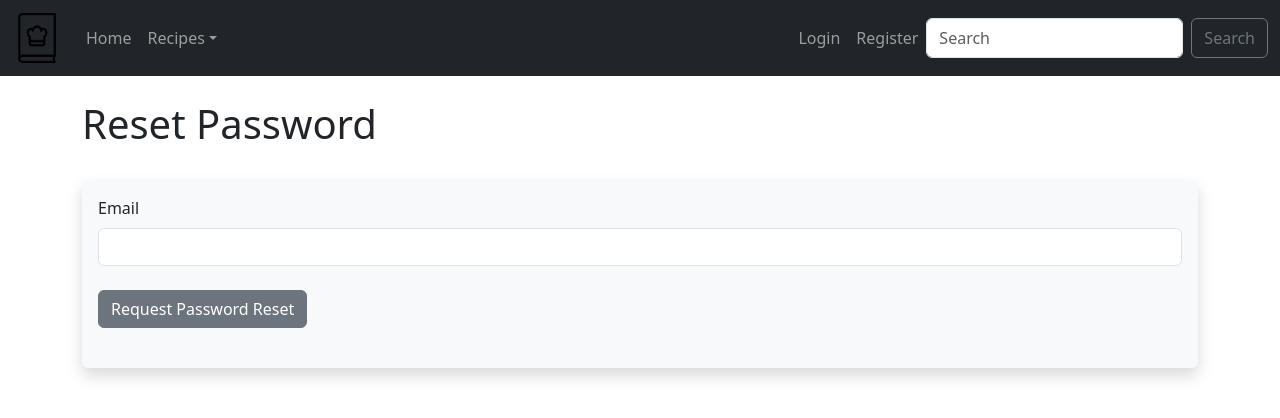
After one commit to NimrodShefi/Cookbook, a Flask app: page /reset_password in a window 1280 px wide. The commit adds this page. Shown: the top 418 px of the page. Run offline with Flask 2, Linux system fonts and the light colour scheme.

Commit message:
adding the option to reset password if forgotten. But for now token has no time limit which is a security risk

```diff
--- a/cookbook/forms.py
+++ b/cookbook/forms.py
@@ -3,6 +3,7 @@ from wtforms import StringField, SubmitField, PasswordField, FieldList, DecimalF
 from wtforms.validators import DataRequired, EqualTo, Email, Length, ValidationError
 from cookbook.models import Users
 from flask_login import current_user
+from cookbook import app
 
 measuring_units = ["grams (g)", "milligram (mg)", "kilogram (kg)", "milliliter (ml)", "liter (L)", "teaspoon (tsp)", "tablespoon (tbsp)", "cup", "pint", "gallon", "pound (lb)", "ounce (oz)"]
 
@@ -55,3 +56,17 @@ class RecipeForm(FlaskForm):
 class SearchForm(FlaskForm):
     searched =  StringField("Searched", validators=[DataRequired()])
     submit = SubmitField("Submit")
+
+class RequestResetForm(FlaskForm):
+    email = StringField("Email", validators=[DataRequired(), Email()])
+    submit = SubmitField("Request Password Reset")
+
+    def validate_email(self, email):
+        user = Users.query.filter_by(email=email.data).first()
+        if user is None:
+            raise ValidationError("Email doesn't exists in the system")
+
+class ResetPasswordForm(FlaskForm):
+    password = PasswordField('Password', validators=[DataRequired()])
+    confirm_password = PasswordField('Confirm Password', validators=[DataRequired(), EqualTo('password', message="Passwords Must Match!")])
+    submit = SubmitField("Reset Password")
--- a/cookbook/routes.py
+++ b/cookbook/routes.py
@@ -2,9 +2,10 @@ from flask import render_template, redirect, flash, url_for, request
 from sqlalchemy import or_
 from werkzeug.security import generate_password_hash, check_password_hash
 from flask_login import login_user, login_required, logout_user, current_user
-from cookbook.forms import LoginForm, UserRegistrationForm, RecipeForm, SearchForm, IngredientsForm, InstructionsForm, UserUpdateForm
+from cookbook.forms import LoginForm, UserRegistrationForm, RecipeForm, SearchForm, IngredientsForm, InstructionsForm, UserUpdateForm, RequestResetForm, ResetPasswordForm
 from cookbook.models import Users, Recipe, RecipeIngredients, RecipeInstructions
-from cookbook import app, db, login_manger
+from flask_mail import Message
+from cookbook import app, db, login_manger, mail
 
 @login_manger.user_loader
 def load_user(user_id):
@@ -101,6 +102,7 @@ def register():
             form.email.data = ''
             form.password_hash.data = ''
             flash("User Added Successfully", "success")
+            return redirect(url_for("login"))
         return render_template("register.html",name=name, form=form)
 
 @app.route('/logout', methods=['GET', 'POST'])
@@ -274,6 +276,52 @@ def settings():
         form.email.data = user.email
         return render_template("settings.html", form=form)
 
+def send_reset_email(user):
+    token = user.get_reset_token()
+                # Subject of Email
+    msg = Message("Password Reset Request", sender='noreply@demo.com', recipients=[user.email])
+    msg.body = f""" To reset your password, visit the following link:
+    {url_for('reset_token', token=token, _external=True)}
+
+    If you did not make this request, then simply ignore the email, and no changes will be made
+
+    """
+    mail.send(msg)
+
+@app.route('/reset_password', methods=["POST", "GET"])
+def reset_request():
+    form = RequestResetForm()
+    if (current_user.is_authenticated):
+        return redirect(url_for('home'))
+    if (request.method == "POST"):
+        user = Users.query.filter_by(email=form.email.data).first()
+        if user is None:
+            flash("Email doesn't exists in the system", "danger")
+            return redirect(url_for('reset_request'))
+        send_reset_email(user)
+        flash("An email has been sent to reset your password", "info")
+        return redirect(url_for("login"))
+    return render_template("reset_request.html", title="Reset Password", form=form)
+
+@app.route('/reset_password/<token>', methods=["POST", "GET"])
+def reset_token(token):
+    if (current_user.is_authenticated):
+        return redirect(url_for('home'))
+    user = Users.verify_reset_token(token)
+    if user is None:
+        flash("That is an invalid or expired token", "warning")
+        return redirect(url_for("reset_request"))
+    else:
+        form = ResetPasswordForm()
+        if form.validate_on_submit():
+            # Hash the password
+            hashed_pw = generate_password_hash(form.password.data, "sha256")
+            user.password_hash = hashed_pw
+            db.session.commit()
+            flash("Your password has been updated!", "success")
+            return redirect(url_for("login"))
+        return render_template("reset_token.html", title="Reset Password", form=form)
+
 # Create Custom Error Pages
 # Invalid URL
 @app.errorhandler(404)
--- a/cookbook/templates/login.html
+++ b/cookbook/templates/login.html
@@ -23,7 +23,7 @@
         </form>
         <br>
         <small class="text-muted">
-            <a class="ml-2" href="#">Forgot Password</a>
+            <a class="ml-2" href="{{url_for('reset_request')}}">Forgot Password</a>
         </small>
     </div>
     <div class="border-top pt-3">
--- /dev/null
+++ b/cookbook/templates/reset_request.html
@@ -0,0 +1,30 @@
+{% extends 'base.html' %}
+
+{% block content %}
+
+    <h1>Reset Password</h1>
+    <br>
+    <div class="shadow p-3 mb-5 bg-body-tertiary rounded">
+        <form method="post">
+
+            {{ form.hidden_tag() }}
+
+            {{ form.email.label(class="form-label") }}
+            {% if form.email.errors %}
+                {{ form.email(class="form-control is-invalid") }}
+                <div class="invalid-feedback">
+                    {% for error in form.email.errors%}
+                        {{ error }}
+                    {% endfor %}
+                </div>
+            {% else %}
+                {{ form.email(class="form-control") }}
+            {% endif %}
+
+            <br>
+            {{ form.submit(class="btn btn-secondary") }}
+        </form>
+        <br>
+    </div>
+
+{% endblock %}
```
Also changed, not shown: cookbook/__init__.py (+11 -0 lines), cookbook/models.py (+21 -2 lines), cookbook/templates/reset_token.html (added, +42 -0 lines), 1 other file.
